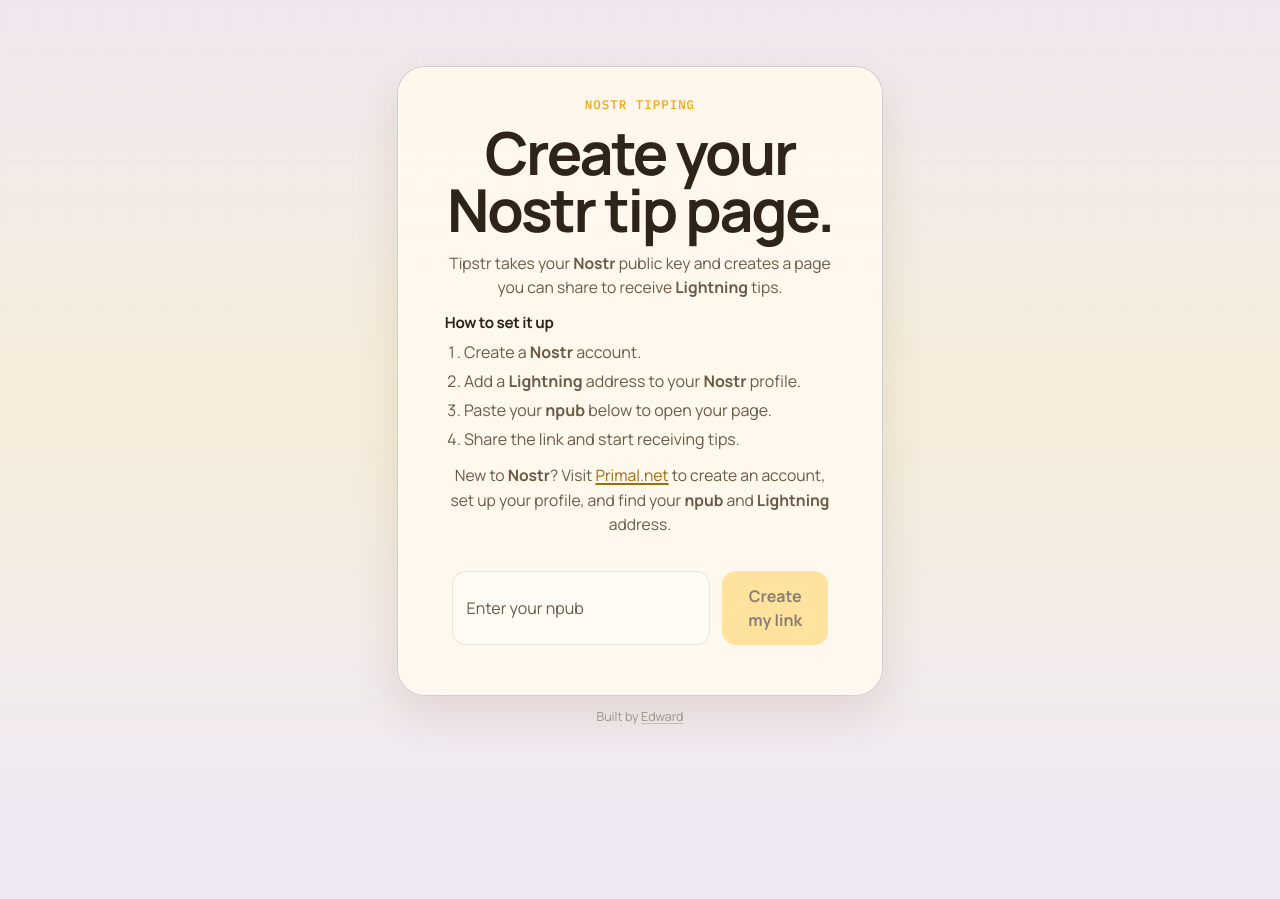
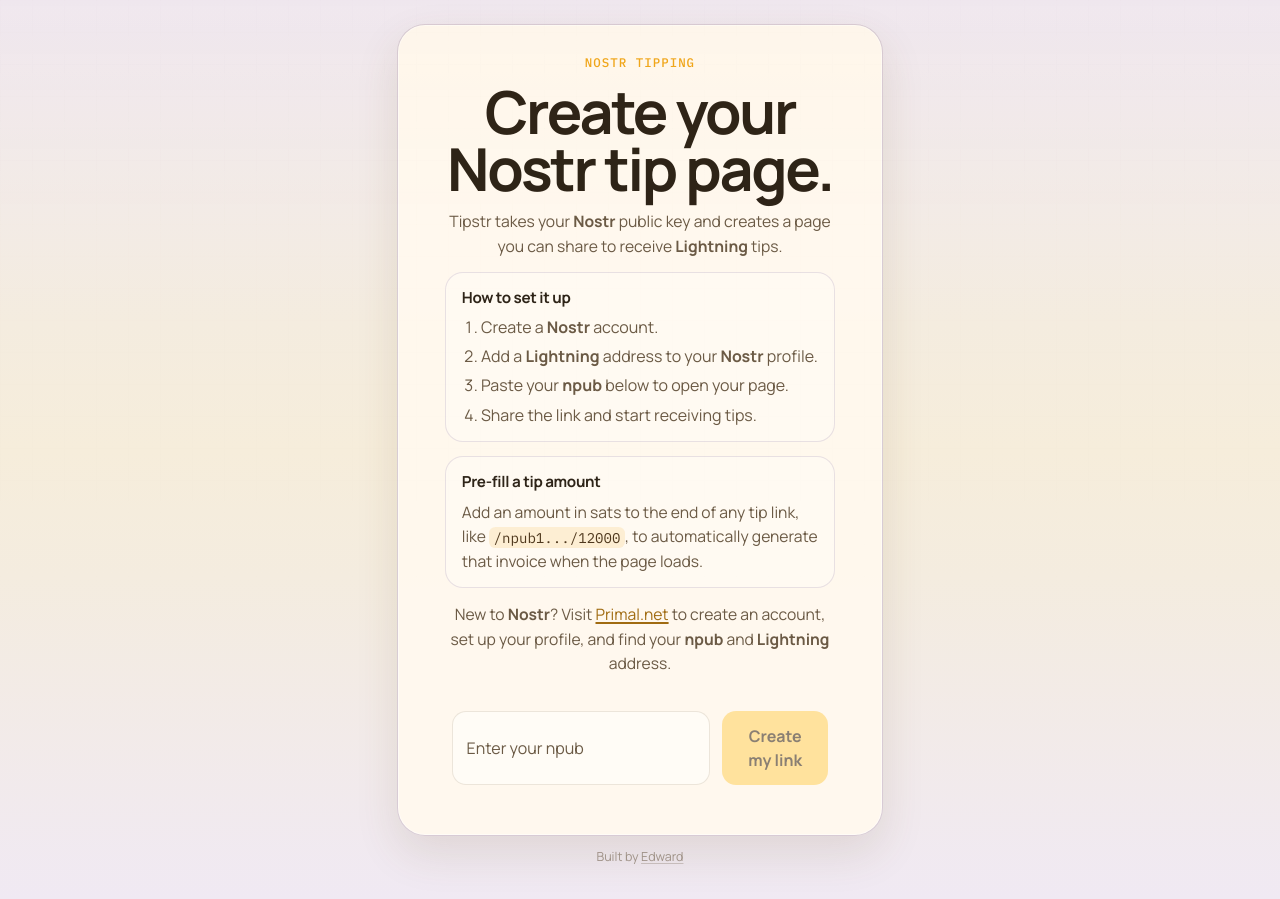
Before and after one commit to EdwardCaf/Nostr-tip-app, a React (Vite) app: page / in a window 1280 px wide. Before the commit the page ends 800 px from the top, so only its background shows below. Built offline with nearby package versions, Linux system fonts and the light colour scheme; what nostr-tools would draw is missing.

Commit message:
Increase readability and instructions for custom tip amount

```diff
--- a/src/App.css
+++ b/src/App.css
@@ -60,10 +60,17 @@
     display: flex;
     flex-direction: column;
     align-items: center;
-    gap: 12px;
+    gap: 14px;
     padding: 28px;
     border-radius: 28px;
     text-align: center;
+}
+
+.landing-intro {
+    display: flex;
+    flex-direction: column;
+    align-items: center;
+    gap: 12px;
 }
 
 .landing-kicker,
@@ -99,6 +106,10 @@
     display: flex;
     flex-direction: column;
     gap: 6px;
+    padding: 14px 16px;
+    border: 1px solid rgba(92, 64, 130, 0.14);
+    border-radius: 18px;
+    background: rgba(255, 255, 255, 0.28);
     text-align: left;
 }
 
@@ -119,6 +130,15 @@
 
 .landing-steps li {
     line-height: 1.45;
+}
+
+.landing-section code {
+    padding: 0.1rem 0.28rem;
+    border-radius: 0.4rem;
+    background: rgba(240, 166, 26, 0.14);
+    color: #4f381d;
+    font-family: "IBM Plex Mono", ui-monospace, monospace;
+    font-size: 0.9em;
 }
 
 .landing-note {
--- a/src/App.tsx
+++ b/src/App.tsx
@@ -660,33 +660,14 @@
 
       try {
         const loadedProfile = await fetchProfile(npub);
+        const lnurlDetails = await fetchLnurlPay(loadedProfile.profile);
 
         if (cancelled) {
           return;
         }
 
         setProfileState(loadedProfile);
-
-        try {
-          const lnurlDetails = await fetchLnurlPay(loadedProfile.profile);
-
-          if (cancelled) {
-            return;
-          }
-
         setLnurlPay(lnurlDetails);
-        } catch (error) {
-          if (cancelled) {
-            return;
-          }
-
-          const message =
-            error instanceof Error
-              ? error.message
-              : "Unable to load Lightning pay details.";
-          setLnurlPay(null);
-          setProfileError(message);
-        }
       } catch (error) {
         if (cancelled) {
           return;
@@ -1082,12 +1063,14 @@
     return (
       <main className="page-shell home-shell">
         <section className="landing-card">
+          <div className="landing-intro">
             <span className="landing-kicker">Nostr tipping</span>
             <h1>Create your Nostr tip page.</h1>
             <p>
               Tipstr takes your <strong>Nostr</strong> public key and creates a
               page you can share to receive <strong>Lightning</strong> tips.
             </p>
+          </div>
 
           <div className="landing-section landing-steps">
             <h2>How to set it up</h2>
@@ -1104,6 +1087,15 @@
               </li>
               <li>Share the link and start receiving tips.</li>
             </ol>
+          </div>
+
+          <div className="landing-section">
+            <h2>Pre-fill a tip amount</h2>
+            <p>
+              Add an amount in sats to the end of any tip link, like{" "}
+              <code>/npub1.../12000</code>, to automatically generate that
+              invoice when the page loads.
+            </p>
           </div>
 
           <p className="landing-note">
```
Lines whose indentation alone changed are shown as unchanged.
